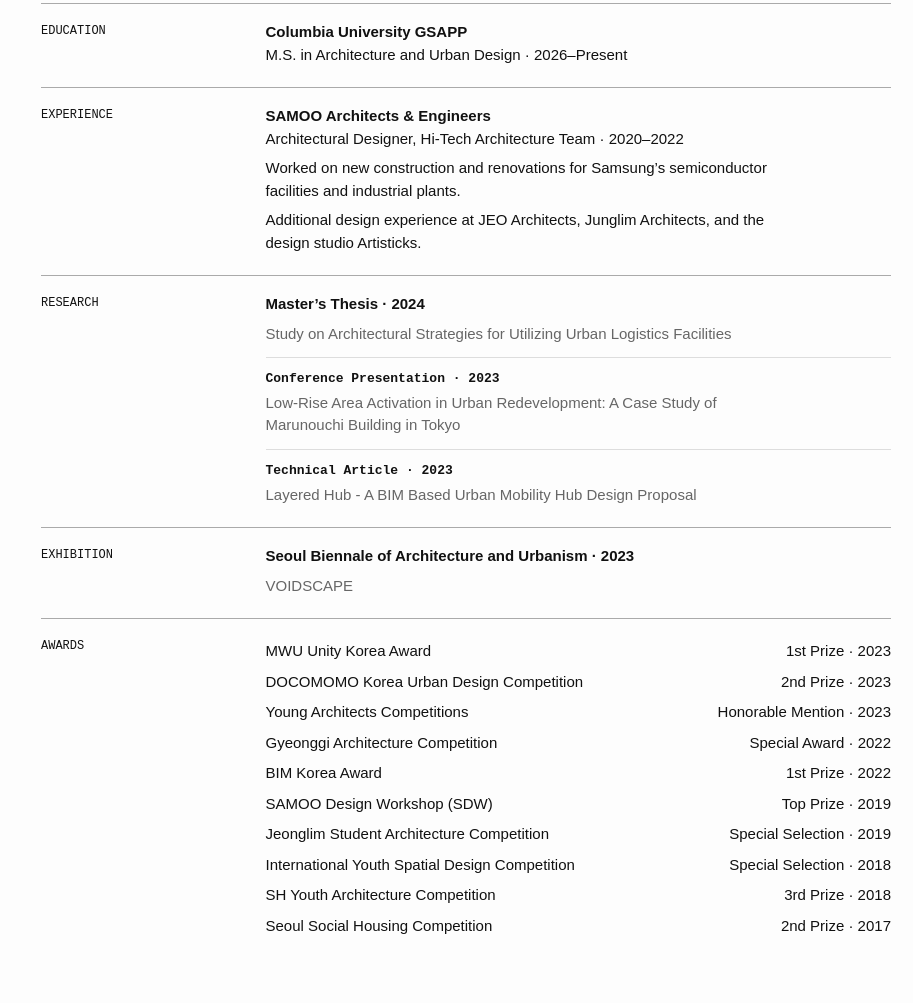
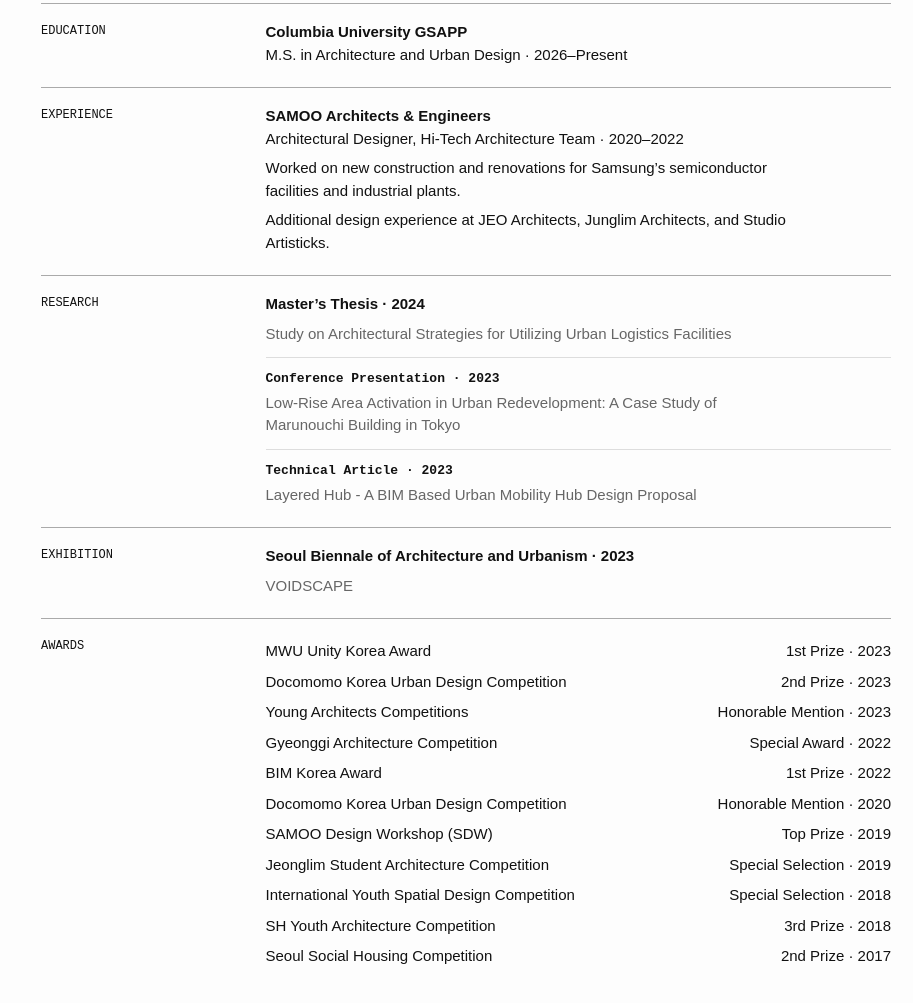
Before and after one commit to hs1kim1000/portfolio, a plain HTML site: page index.html in a window 1280 px wide. Shown: the part 2360-3363 px from the top of the page, without its empty margins (367-1280 px from the left). Drawn offline with Linux system fonts and the light colour scheme.

Commit message:
Update Docomomo awards and Studio Artisticks credit

```diff
--- a/index.html
+++ b/index.html
@@ -111,7 +111,7 @@ footer{background:#111;color:#fff;padding:55px var(--edge) 14px}
             <strong>SAMOO Architects &amp; Engineers</strong>
             <p>Architectural Designer, Hi-Tech Architecture Team · 2020–2022</p>
             <p>Worked on new construction and renovations for Samsung’s semiconductor facilities and industrial plants.</p>
-            <p>Additional design experience at JEO Architects, Junglim Architects, and the design studio Artisticks.</p>
+            <p>Additional design experience at JEO Architects, Junglim Architects, and Studio Artisticks.</p>
           </div>
         </div>
         <div class="about-row">
@@ -144,10 +144,11 @@ footer{background:#111;color:#fff;padding:55px var(--edge) 14px}
           <h3>Awards</h3>
           <ul>
             <li><span>MWU Unity Korea Award</span><span>1st Prize · 2023</span></li>
-            <li><span>DOCOMOMO Korea Urban Design Competition</span><span>2nd Prize · 2023</span></li>
+            <li><span>Docomomo Korea Urban Design Competition</span><span>2nd Prize · 2023</span></li>
             <li><span>Young Architects Competitions</span><span>Honorable Mention · 2023</span></li>
             <li><span>Gyeonggi Architecture Competition</span><span>Special Award · 2022</span></li>
             <li><span>BIM Korea Award</span><span>1st Prize · 2022</span></li>
+            <li><span>Docomomo Korea Urban Design Competition</span><span>Honorable Mention · 2020</span></li>
             <li><span>SAMOO Design Workshop (SDW)</span><span>Top Prize · 2019</span></li>
             <li><span>Jeonglim Student Architecture Competition</span><span>Special Selection · 2019</span></li>
             <li><span>International Youth Spatial Design Competition</span><span>Special Selection · 2018</span></li>
```
